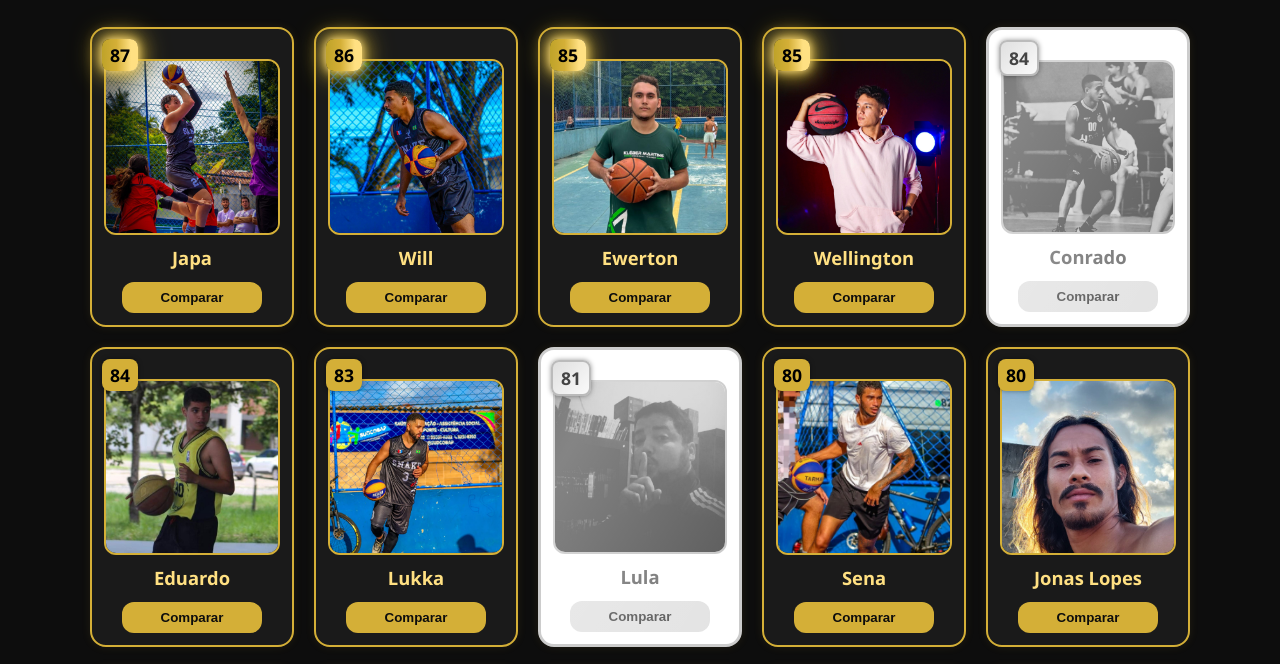
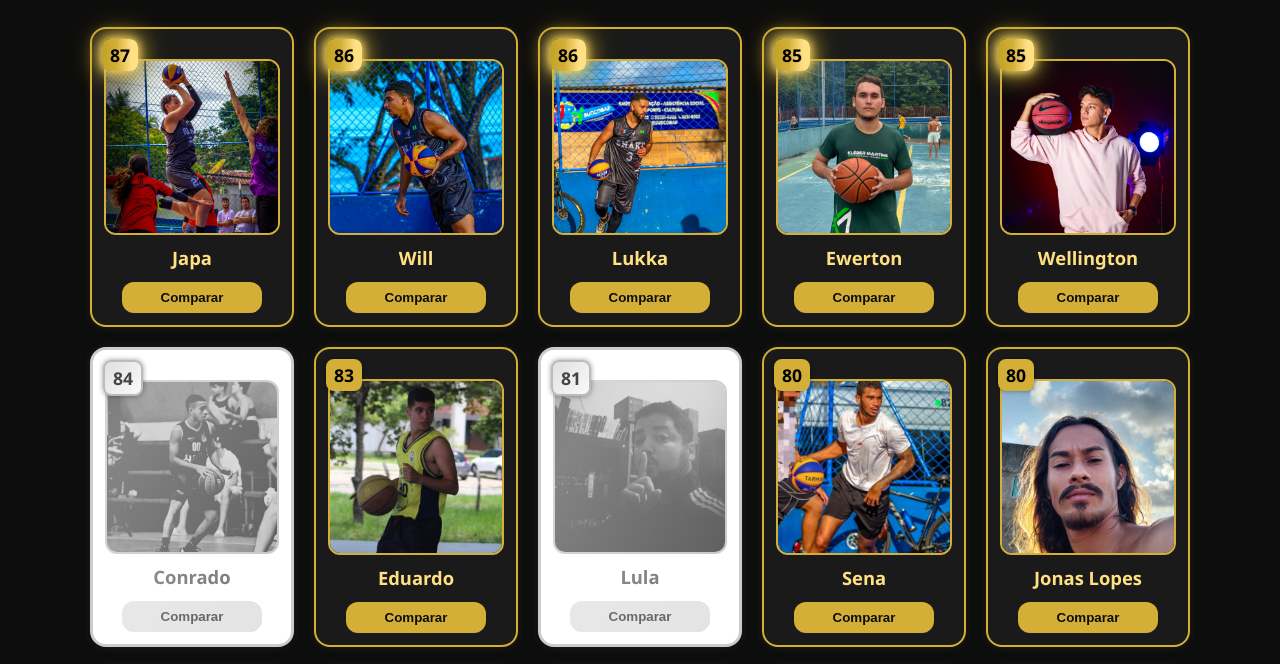
Before and after one commit to peddroka/Caracteristicas_jogadores_time, a plain HTML site: page index.html in a window 1280 px wide. Shown: the part 103-767 px from the top of the page. Drawn offline with Linux system fonts and the light colour scheme.

```diff
--- a/index.html
+++ b/index.html
@@ -152,11 +152,11 @@
         data-img="img/well.png"
         data-atributos='[
           {"label":"Rebote","valor":77},
-          {"label":"Resistência","valor":80},
+          {"label":"Resistência","valor":81},
           {"label":"Defesa","valor":82},
           {"label":"Infiltração","valor":84},
           {"label":"Arremesso 2pts","valor":86},
-          {"label":"Arremesso 3pts","valor":82},
+          {"label":"Arremesso 3pts","valor":84},
           {"label":"Passe","valor":90},
           {"label":"Visão de Jogo","valor":89},
           {"label":"Velocidade","valor":88},
@@ -277,7 +277,7 @@
         data-img="img/will.jpg"
         data-atributos='[
           {"label":"Rebote","valor":93},
-          {"label":"Resistência","valor":88},
+          {"label":"Resistência","valor":89},
           {"label":"Defesa","valor":89},
           {"label":"Infiltração","valor":91},
           {"label":"Arremesso 2pts","valor":88},
@@ -426,16 +426,16 @@
         data-altura="1,70m"
         data-img="img/eduardo.jpg"
         data-atributos='[
-          {"label":"Rebote","valor":72},
-          {"label":"Resistência","valor":78},
+          {"label":"Rebote","valor":70},
+          {"label":"Resistência","valor":77},
           {"label":"Defesa","valor":74},
           {"label":"Infiltração","valor":81},
-          {"label":"Arremesso 2pts","valor":87},
+          {"label":"Arremesso 2pts","valor":85},
           {"label":"Arremesso 3pts","valor":90},
           {"label":"Passe","valor":89},
           {"label":"Visão de Jogo","valor":85},
           {"label":"Velocidade","valor":88},
-          {"label":"Controle de Bola","valor":93}
+          {"label":"Controle de Bola","valor":89}
         ]'
       >
         <img src="img/eduardo.jpg" alt="Eduardo" class="foto-card" />
@@ -480,12 +480,12 @@
           {"label":"Resistência","valor":85},
           {"label":"Defesa","valor":83},
           {"label":"Infiltração","valor":92},
-          {"label":"Arremesso 2pts","valor":83},
+          {"label":"Arremesso 2pts","valor":84},
           {"label":"Arremesso 3pts","valor":84},
           {"label":"Passe","valor":83},
           {"label":"Visão de Jogo","valor":88},
-          {"label":"Velocidade","valor":70},
-          {"label":"Controle de Bola","valor":80}
+          {"label":"Velocidade","valor":88},
+          {"label":"Controle de Bola","valor":84}
         ]'
       >
         <img src="img/lukka.jpg" alt="Lukka" class="foto-card" />
--- a/style.css
+++ b/style.css
@@ -157,6 +157,9 @@ header {
   );
   background-size: 200% 100%;
   animation: brilho-animado 4s linear infinite;
+
+  /* ESSENCIAL PARA NÃO BLOQUEAR CLIQUES */
+  pointer-events: none;
   z-index: 0;
 }
 
```
